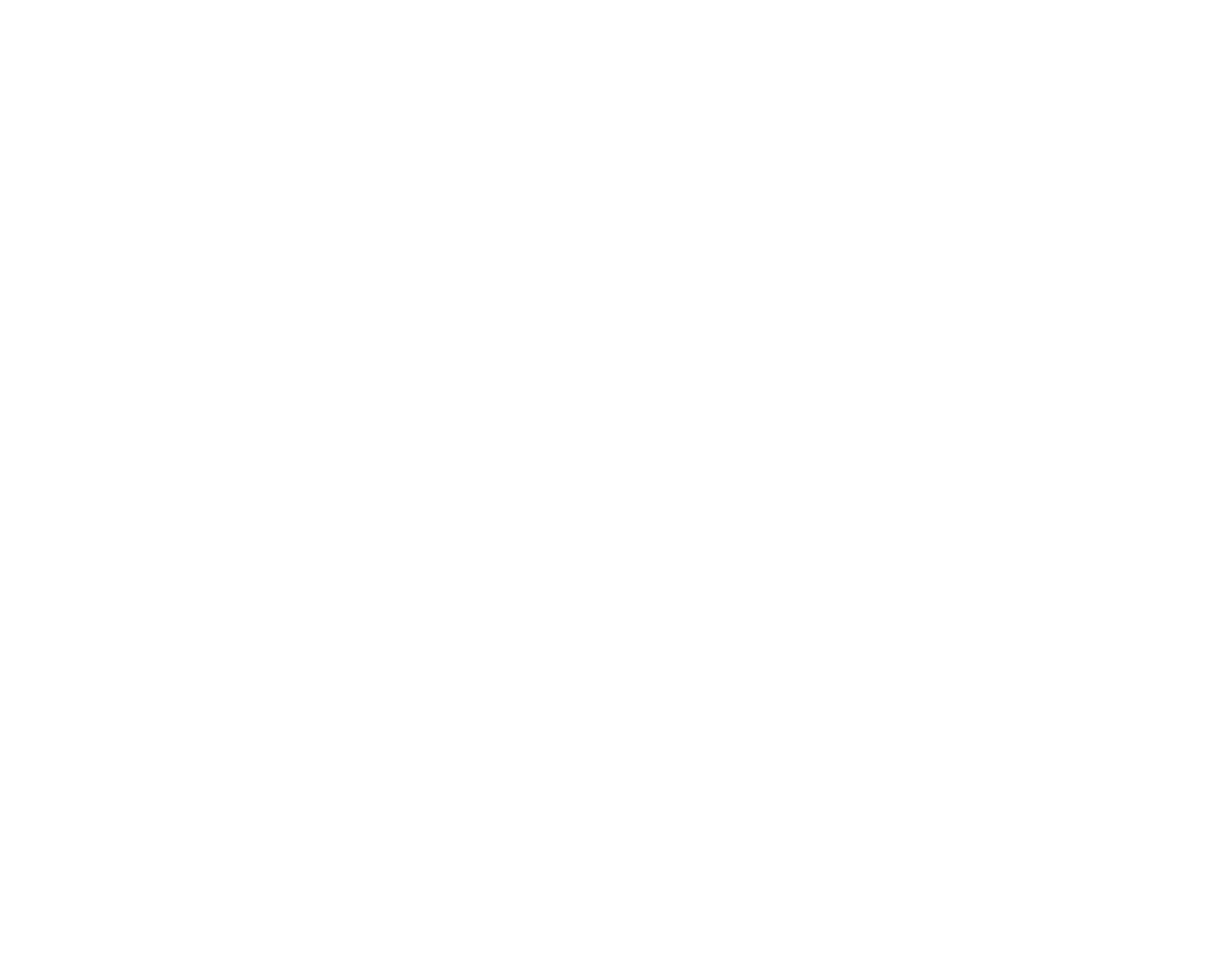
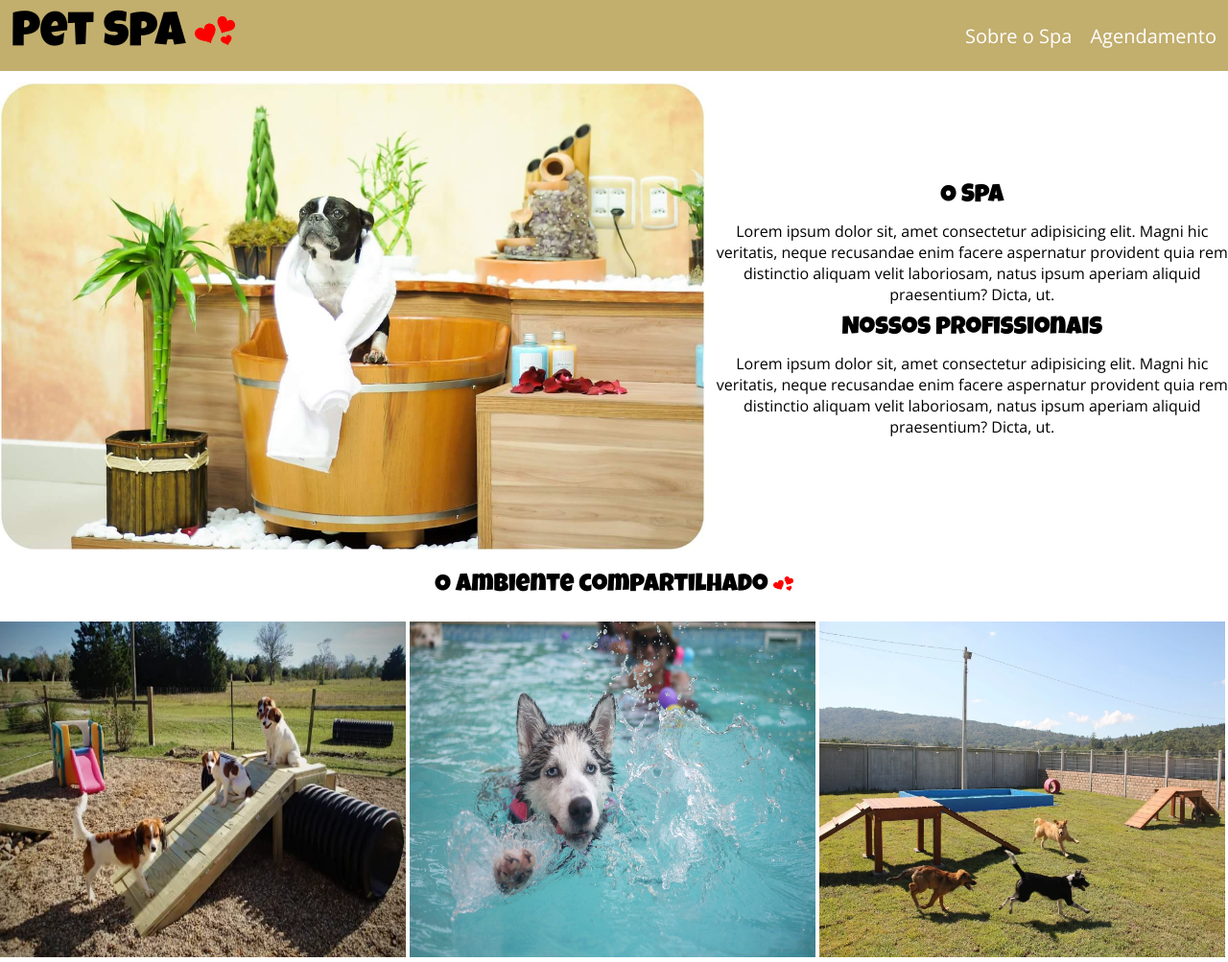
Before and after one commit to zehsilveira/pet-spa, a plain HTML site: page index.html in a window 1280 px wide. Shown: the whole page at 96% size. Before the commit the page ends 800 px from the top, so only its background shows below. Drawn offline with nearby package versions, Linux system fonts and the light colour scheme.

Commit message:
várias adições

```diff
--- a/index.html
+++ b/index.html
@@ -1,12 +1,67 @@
 <!DOCTYPE html>
-<html lang="en">
+<html lang="pt-br">
+
 <head>
     <meta charset="UTF-8">
     <meta http-equiv="X-UA-Compatible" content="IE=edge">
     <meta name="viewport" content="width=device-width, initial-scale=1.0">
-    <title>Document</title>
+    <title>Pet Spa - Seu Pet merece</title>
+    <link rel="stylesheet" href="./main.css">
+
+    <link rel="preconnect" href="https://fonts.googleapis.com">
+    <link rel="preconnect" href="https://fonts.gstatic.com" crossorigin>
+    <link href="https://fonts.googleapis.com/css2?family=Luckiest+Guy&family=Open+Sans:wght@300&display=swap" rel="stylesheet">
 </head>
 <body>
+    <header>
+        <div class="container">
+            <h1>
+                Pet Spa
+                <img src="./images/coracao-png.png" alt="três corações vermelhos">
+            </h1>
+            <nav>
+                <ul>
+                    <li><a href="#about">Sobre o Spa</a></li>
+                    <li><a href="#contact">Agendamento</a></li>
+                </ul>
+            </nav>
+        </div>
+    </header>
+    <section id="about">
+        <div class="container">
+            <img src="./images/dogspa4.jpg" alt="cão relaxando no spa">
+            <div>
+                <h2>O Spa</h2>
+                <p>
+                    Lorem ipsum dolor sit, amet consectetur adipisicing elit. Magni hic veritatis, neque recusandae enim facere aspernatur provident quia rem distinctio aliquam velit laboriosam, natus ipsum aperiam aliquid praesentium? Dicta, ut.
+                </p>
+                <h2>Nossos profissionais</h2>
+                <p>
+                    Lorem ipsum dolor sit, amet consectetur adipisicing elit. Magni hic veritatis, neque recusandae enim facere aspernatur provident quia rem distinctio aliquam velit laboriosam, natus ipsum aperiam aliquid praesentium? Dicta, ut.
+                </p>
+            </div>
+        </div>
+    </section>
+    <h2 id="shared-environment">
+        <div class="container">
+            O ambiente compartilhado
+            <img src="./images/coracao-png.png" alt="três corações vermelhos">
+        </div>
+    </h2>
+    <section id="photos">
+        <div class="container">
+            <ul class="spa-photos">
+                <li><img src="./images/spa1.jpg" alt="cães no spa"></li>
+                <li><img src="./images/spa2.jpg" alt="cães no spa"></li>
+                <li><img src="./images/spa3.jpg" alt="cães no spa"></li>
+            </ul>
+        </div>
+    </section>
+    <section id="contact">
+        <div class="container">
 
+
+        </div>
+    </section>
 </body>
 </html>
--- a/main.css
+++ b/main.css
@@ -0,0 +1,81 @@
+*{
+    margin: 0px;
+    padding: 0px;
+    box-sizing: border-box;
+}
+
+.container {
+    max-width: 1280px;
+    width: 100%;
+    margin: 0 auto;
+}
+
+header h1, section h2, #shared-environment {
+    font-family: 'Luckiest Guy', cursive;
+    font-weight: normal;
+    font-size: 50px;
+}
+
+body {
+    font-family: 'Open Sans', sans-serif;
+}
+
+header {
+    background-color: rgb(194, 174, 109);
+    padding: 12px;
+}
+
+header .container, section .container {
+    display: flex;
+    align-items: center;
+    justify-content: space-between;
+}
+
+header nav li {
+    display: inline;
+}
+
+header img {
+    height: 30px;
+}
+
+header li a {
+    margin-left: 15px;
+    text-decoration: none;
+    color: white;
+    font-size: 20px;
+}
+
+section h2, #shared-environment {
+    font-size: 26px;
+    font-weight: normal;
+}
+
+#about img {
+    width: 800px;
+    height: 500px;
+    padding: 12px 12px 0px 0;
+}
+
+#about h2, #about p {
+    margin: 12px 0px;
+    text-align: center;
+}
+
+#photos li {
+    display: inline;
+}
+
+#photos img {
+    height: 350px;
+    width: 423px;
+}
+
+#shared-environment {
+    padding: 24px ;
+text-align: center;
+}
+
+#shared-environment img {
+    height: 15px;
+}
```
Also changed, not shown: images/coracao-png.png (added), images/dogspa4.jpg (added), images/facebook.png (added), images/instagram.png (added), images/spa1.jpg (added), images/spa2.jpg (added), images/spa3.jpg (added), images/youtube.png (added).
